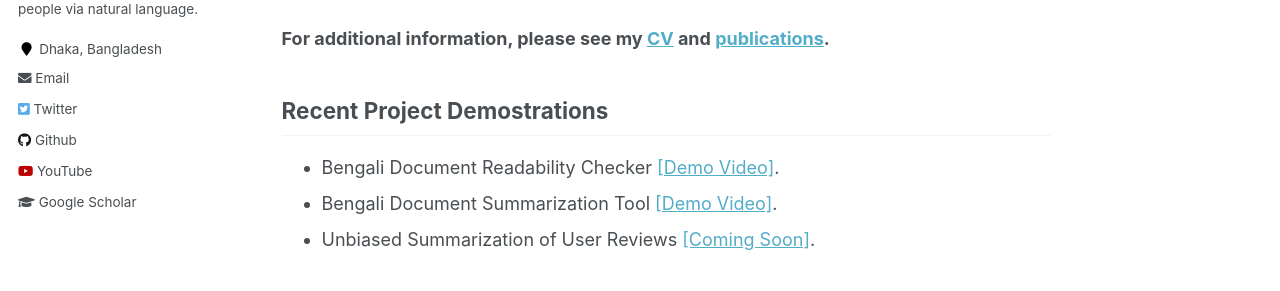
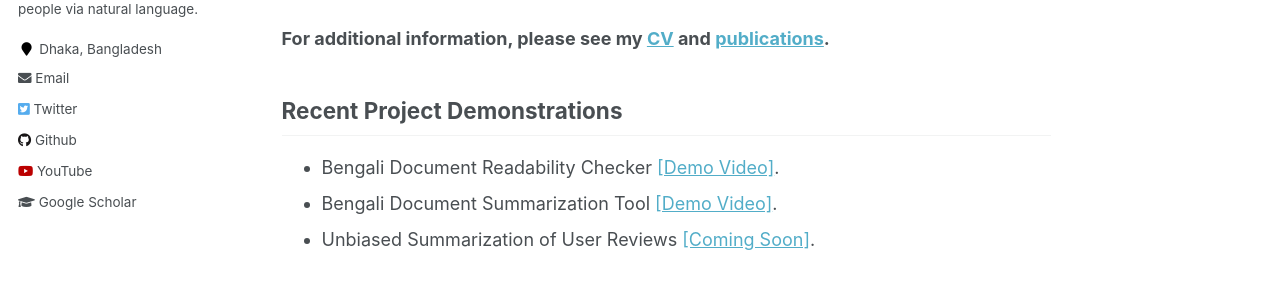
Before and after one commit to sujan-sarker/sujan-sarker.github.io, a Jekyll site: the page built from _pages/about.md, in a window 1280 px wide and 1338 px high. Shown: the part 370-661 px from the top of the window. Built offline with Jekyll 4.4.1, drawn with Linux system fonts in a browser that asks for light colours.

Commit message:
Update about.md

```diff
--- a/_pages/about.md
+++ b/_pages/about.md
@@ -16,7 +16,8 @@ My name is Mir Tafseer Nayeem. I graduated with a M.Sc. degree in Computer Scien
 
 [](<hr style="border:0.05px solid gray">)
 
-## Recent Project Demostrations
+
+## Recent Project Demonstrations
 
 * Bengali Document Readability Checker [[Demo Video]](https://youtu.be/U05Pf9Y4tCQ).
 * Bengali Document Summarization Tool [[Demo Video]](https://youtu.be/LrnskktiXcg).
```
